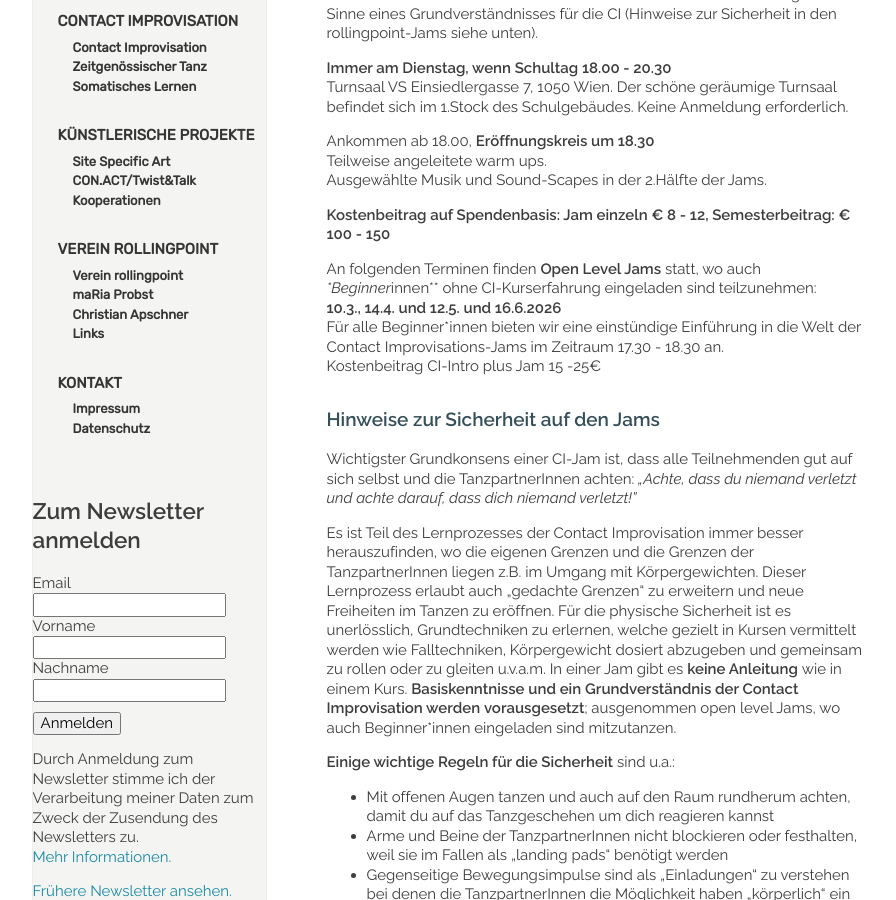
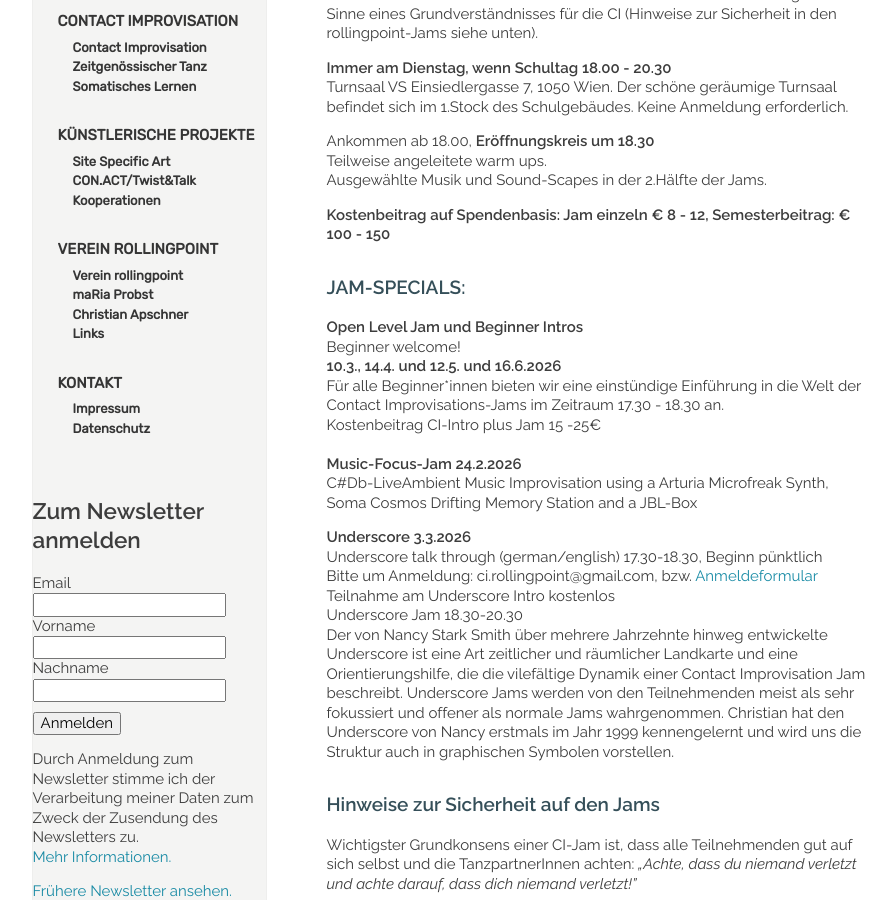
Before and after one commit to manulari/rollingpointat, a Jekyll site: the page built from _pages_de/jams.md, in a window 1280 px wide and 900 px high, scrolled down 519 px. Shown: the whole window, without its empty margins (152-1048 px from the left). Built offline with Jekyll 4.4.1, drawn with Linux system fonts in a browser that asks for light colours; comment, search, counter and statistics services are not loaded.

Commit message:
Update page (de) “jams”

```diff
--- a/_pages_de/jams.md
+++ b/_pages_de/jams.md
@@ -20,10 +20,23 @@ Ausgewählte Musik und Sound-Scapes in der 2.Hälfte der Jams.
 
 **Kostenbeitrag auf Spendenbasis: Jam einzeln € 8 - 12, Semesterbeitrag: € 100 - 150**
 
-An folgenden Terminen finden **Open Level Jams** statt, wo auch **Beginner*innen** ohne CI-Kurserfahrung eingeladen sind teilzunehmen:\
+### **JAM-SPECIALS:**
+
+**Open Level Jam und  Beginner Intros**\
+Beginner welcome!\
 **10.3., 14.4. und 12.5. und 16.6.2026**\
 Für alle Beginner*innen bieten wir eine einstündige Einführung in die Welt der Contact Improvisations-Jams im Zeitraum 17.30 - 18.30 an.\
-Kostenbeitrag CI-Intro plus Jam 15 -25€
+Kostenbeitrag CI-Intro plus Jam 15 -25€\
+\
+**Music-Focus-Jam 24.2.2026**\
+C#Db-LiveAmbient Music Improvisation  using a Arturia Microfreak Synth, Soma Cosmos Drifting Memory Station and a JBL-Box
+
+**Underscore 3.3.2026**\
+Underscore talk through (german/english) 17.30-18.30, Beginn pünktlich\
+Bitte um Anmeldung: ci.rollingpoint@gmail.com, bzw. [Anmeldeformular](https://forms.gle/D5bwoQwoeueLpRCw7)\
+Teilnahme am Underscore Intro kostenlos\
+Underscore Jam 18.30-20.30\
+Der von Nancy Stark Smith über mehrere Jahrzehnte hinweg entwickelte Underscore ist eine Art zeitlicher und räumlicher Landkarte und eine Orientierungshilfe, die die vilefältige Dynamik einer Contact Improvisation Jam beschreibt. Underscore Jams werden von den Teilnehmenden meist als sehr fokussiert und offener als normale Jams wahrgenommen. Christian hat den Underscore von Nancy erstmals im Jahr 1999 kennengelernt und wird uns die Struktur auch in graphischen Symbolen vorstellen.
 
 <div class="named-anchor" id="special"></div>
 
```
